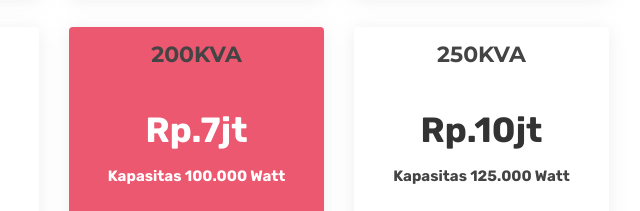
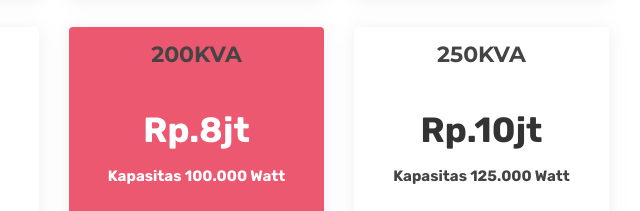
Before and after one commit to ronggothelast/harlindo, a plain HTML site: page index.html in a window 1280 px wide. Shown: the part 1420-1631 px from the top of the page, 586-1226 px from the left. Drawn offline with Linux system fonts and the light colour scheme.

Commit message:
fixing type

```diff
--- a/index.html
+++ b/index.html
@@ -437,7 +437,7 @@
                 <h4>200KVA</h4>
               </div>
               <div class="plan-price">
-                <div class="price-value">Rp.7jt</div>
+                <div class="price-value">Rp.8jt</div>
                 <div class="interval">Kapasitas 100.000 Watt</div>
               </div>
               <div class="plan-list">
```
